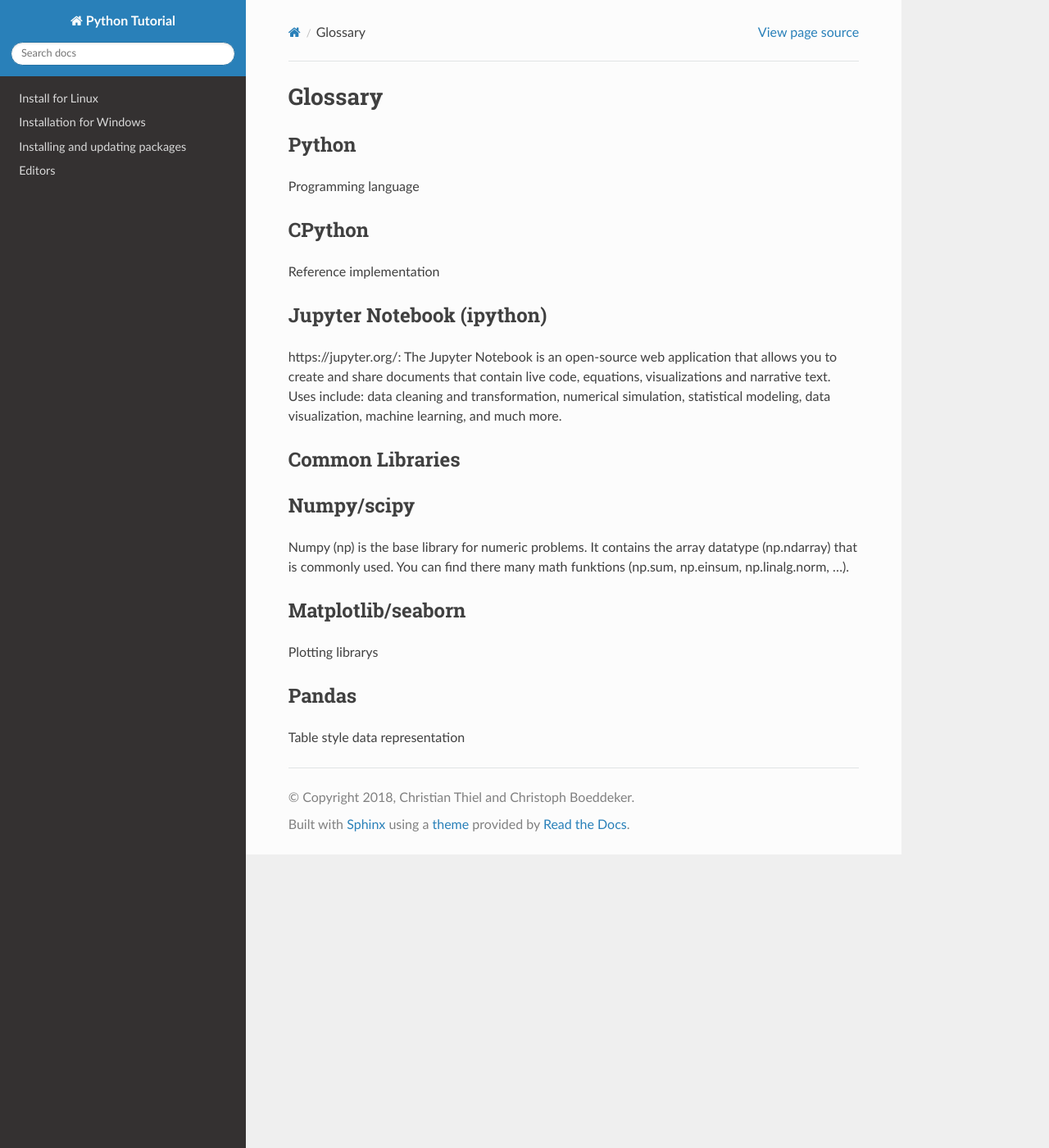
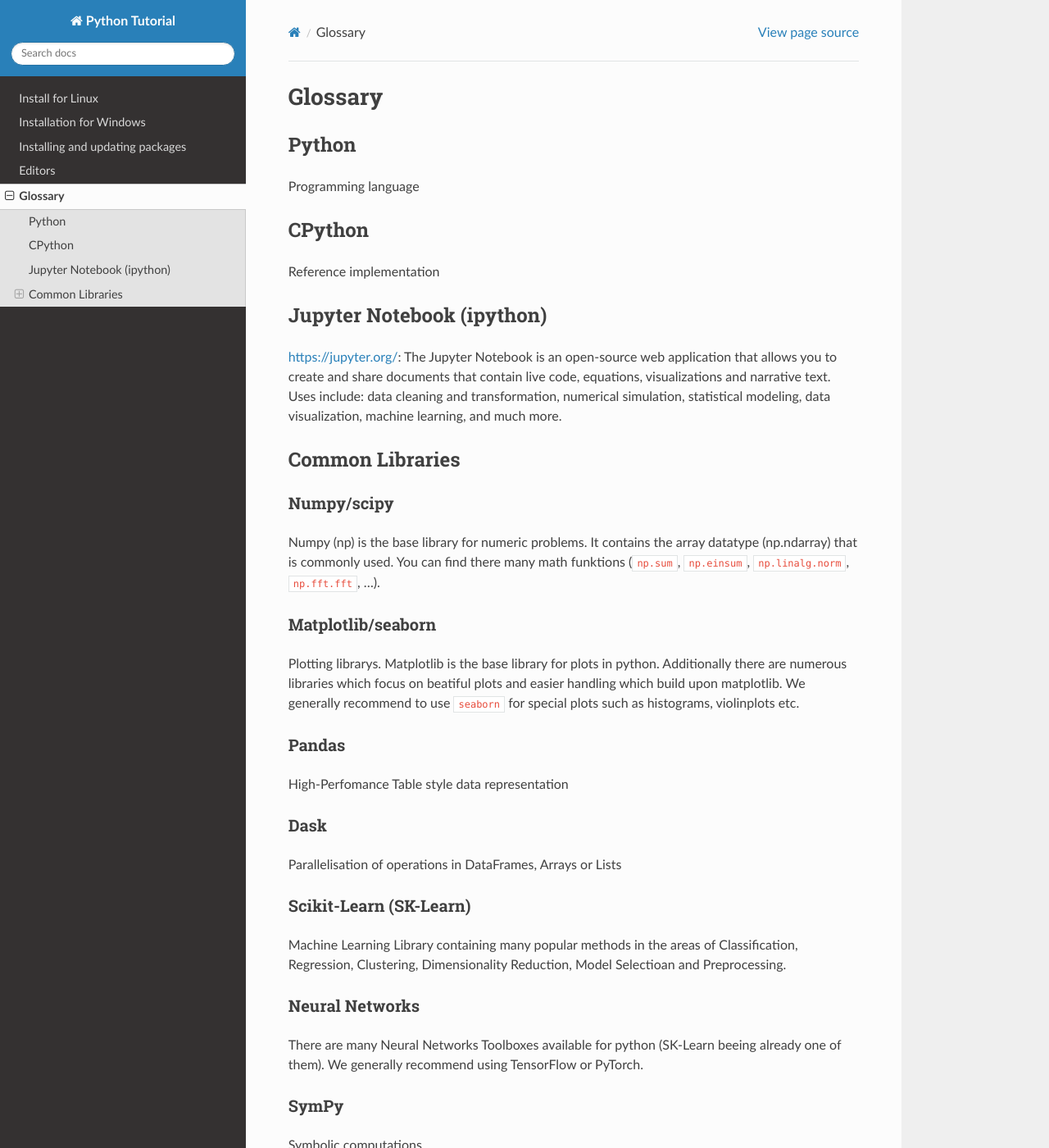
Before and after one commit to fgnt/python_crashkurs, a Sphinx documentation site: the page built from docs/source/include/glossary.md, in a window 1280 px wide and 1400 px high. Shown: the whole window at 82% size. Built offline with Sphinx 7.4.7 and the Read the Docs theme 2.0.0, drawn with Linux system fonts in a browser that asks for light colours.

Commit message:
Add glossray and glossary packages

```diff
--- a/docs/source/include/glossary.md
+++ b/docs/source/include/glossary.md
@@ -7,17 +7,29 @@
 Reference implementation
 
 ### Jupyter Notebook (ipython)
-https://jupyter.org/: The Jupyter Notebook is an open-source web application that allows you to create and share documents that contain live code, equations, visualizations and narrative text. Uses include: data cleaning and transformation, numerical simulation, statistical modeling, data visualization, machine learning, and much more.
+[https://jupyter.org/](https://jupyter.org/): The Jupyter Notebook is an open-source web application that allows you to create and share documents that contain live code, equations, visualizations and narrative text. Uses include: data cleaning and transformation, numerical simulation, statistical modeling, data visualization, machine learning, and much more.
 
 ## Common Libraries
 
-## Numpy/scipy
+### Numpy/scipy
 Numpy (np) is the base library for numeric problems.
 It contains the array datatype (np.ndarray) that is commonly used.
-You can find there many math funktions (np.sum, np.einsum, np.linalg.norm, ...).
+You can find there many math funktions (`np.sum`, `np.einsum`, `np.linalg.norm`, `np.fft.fft`, ...).
 
-## Matplotlib/seaborn
-Plotting librarys
+### Matplotlib/seaborn
+Plotting librarys. Matplotlib is the base library for plots in python. Additionally there are numerous libraries which focus on beatiful plots and easier handling which build upon matplotlib. We generally recommend to use `seaborn` for special plots such as histograms, violinplots etc.
 
-## Pandas
-Table style data representation
+### Pandas
+High-Perfomance Table style data representation
+
+### Dask
+Parallelisation of operations in DataFrames, Arrays or Lists
+
+### Scikit-Learn (SK-Learn)
+Machine Learning Library containing many popular methods in the areas of Classification, Regression, Clustering, Dimensionality Reduction, Model Selectioan and Preprocessing.
+
+### Neural Networks
+There are many Neural Networks Toolboxes available for python (SK-Learn beeing already one of them). We generally recommend using TensorFlow or PyTorch.
+
+### SymPy
+Symbolic computations
--- a/docs/source/index.rst
+++ b/docs/source/index.rst
@@ -13,6 +13,7 @@
    include/install_windows
    include/packages
    include/editors
+   include/glossary
 
 
 
```
